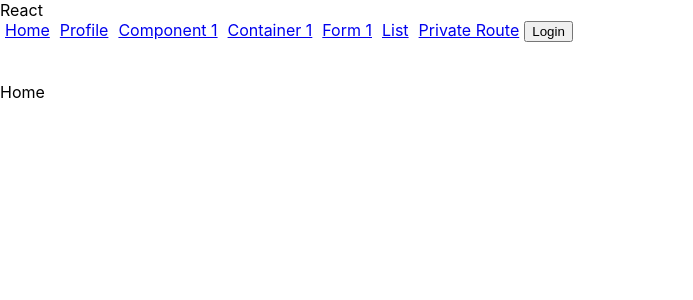
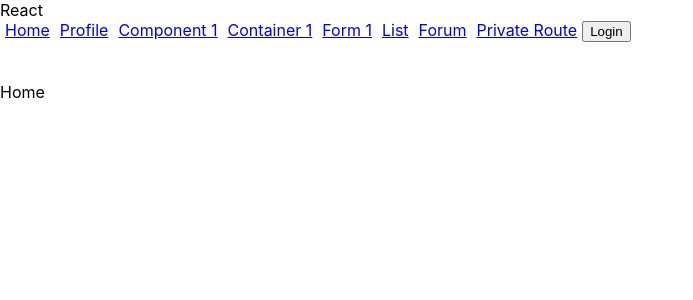
Before and after one commit to CristianPeralta/posts-app, a React (Create React App) app: page / in a window 1280 px wide. Shown: the top 300 px of the page, without its empty margins (0-693 px from the left). Built offline with nearby package versions, Linux system fonts and the light colour scheme; what auth0-js would draw is missing.

Commit message:
update header items

```diff
--- a/src/components/blog/posts.js
+++ b/src/components/blog/posts.js
@@ -38,7 +38,7 @@ class Posts extends Component {
         return (
             <div>
                 <br />
-                <Link to='/newpost' >
+                <Link to='/addpost' >
                     <Button color='primary'>
                         Add Post
                     </Button>
--- a/src/containers/header.js
+++ b/src/containers/header.js
@@ -24,6 +24,9 @@ class Header extends Component {
           <Link to='/renderlist' style={{padding: '5px'}}>
              List
           </Link>
+          <Link to='/posts' style={{padding: '5px'}}>
+             Forum
+          </Link>
           <Link to='/privateroute' style={{padding: '5px'}}>
             Private Route
           </Link>
```
